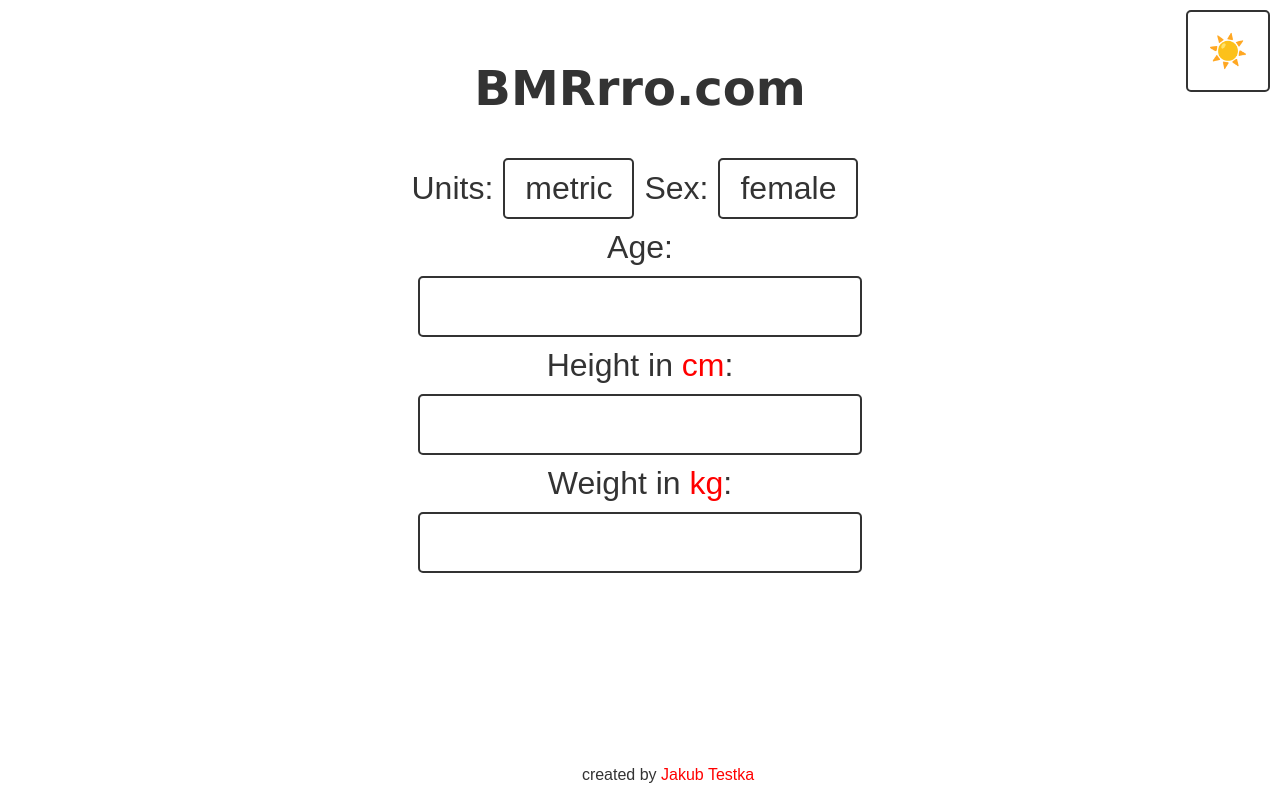
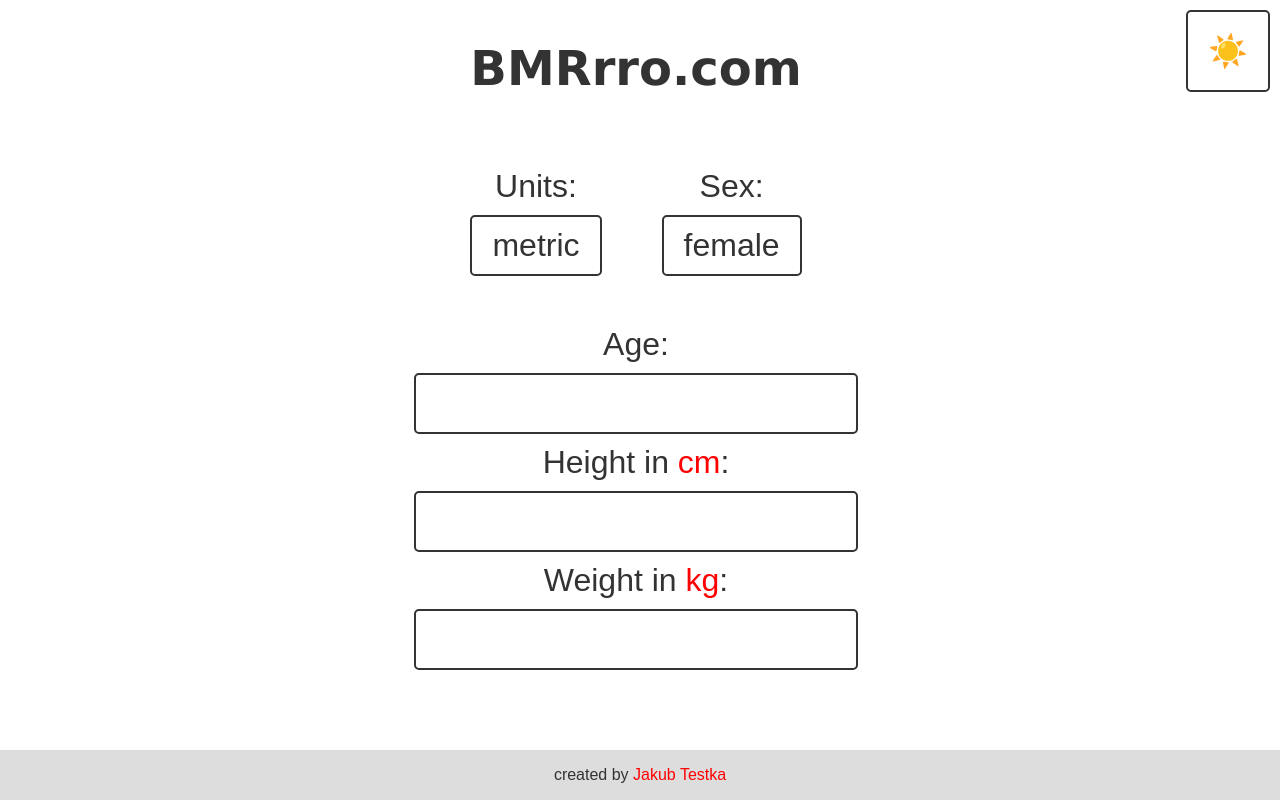
Before and after one commit to TestkaJakub/vue-bmr, a Vue app: page / in a window 1280 px wide. Built offline with nearby package versions, Linux system fonts and the light colour scheme.

Commit message:
now ready website?

```diff
--- a/src/App.vue
+++ b/src/App.vue
@@ -1,3 +1,8 @@
+<!--
+  footer is not centered
+  labels are not centered
+ -->
+
 <script setup lang="ts">
 import { ref, toRaw, watch} from 'vue';
 
--- a/src/components/SexSwitch.vue
+++ b/src/components/SexSwitch.vue
@@ -17,7 +17,7 @@ watch(currentSex, (newSex) => {
 </script>
 
 <template>
-  <div class="units-switch">
+  <div class="units-switch switch">
     <label for="units">Sex:</label>
     <button id="units" @click="changeUnits()">{{ currentSex }}</button>
   </div>
--- a/src/components/UnitsSwitch.vue
+++ b/src/components/UnitsSwitch.vue
@@ -30,7 +30,7 @@ watch(units, (newUnits) => {
 </script>
 
 <template>
-  <div class="units-switch">
+  <div class="units-switch switch">
     <label for="units">Units:</label>
     <button id="units" @click="changeUnits()">{{ units['system'] }}</button>
   </div>
--- a/src/style.css
+++ b/src/style.css
@@ -1,6 +1,7 @@
 :root {
   --primary-color: #333;
   --secondary-color: #fff;
+  --footer-color: #222;
   --accent-color: #ff0000;
   --media-hovered: #ff5555;
 }
@@ -8,16 +9,19 @@
 :root.light-theme {
   --primary-color: #fff;
   --secondary-color: #333;
+  --footer-color: #ddd;
 }
 
 @media(prefers-color-scheme: light) {
   :root {
     --primary-color: #fff;
     --secondary-color: #333;
+    --footer-color: #ddd;
   }
   :root.dark-theme {
     --primary-color: #333;
     --secondary-color: #fff;
+    --footer-color: #222;
   }
 }
 
@@ -27,7 +31,7 @@ body {
 
   font-family: Arial, sans-serif;
 
-  padding: 20px;
+  margin-left: 0;
   padding-bottom: 40px;
 
   transition: background-color 0.5s, color 0.5s;
@@ -68,6 +72,9 @@ button {
   .theme-button {
     display: none;
   }
+  input {
+    width: 80%;
+  }
 }
 
 .main{
@@ -105,6 +112,17 @@ label {
 
 .controls {
   display: flex;
+  flex-direction: row;
+  justify-content: center;
+  align-items: center;
+  padding: 20px;
+}
+.switch {
+  display: flex;
+  flex-direction: column;
+  justify-content: center;
+  align-items: center;
+  padding: 20px;
 }
 
 a {
@@ -122,8 +140,8 @@ footer {
   position: fixed;
   bottom: 0;
   width: 100%;
-  text-align: center;
-  background-color: var(--primary-color);
+  text-align: center; /* Add this line to center the footer */
+  background-color: var(--footer-color);
   color: var(--secondary-color);
 
   transition: color 0.5s, background-color 0.5s;
```
